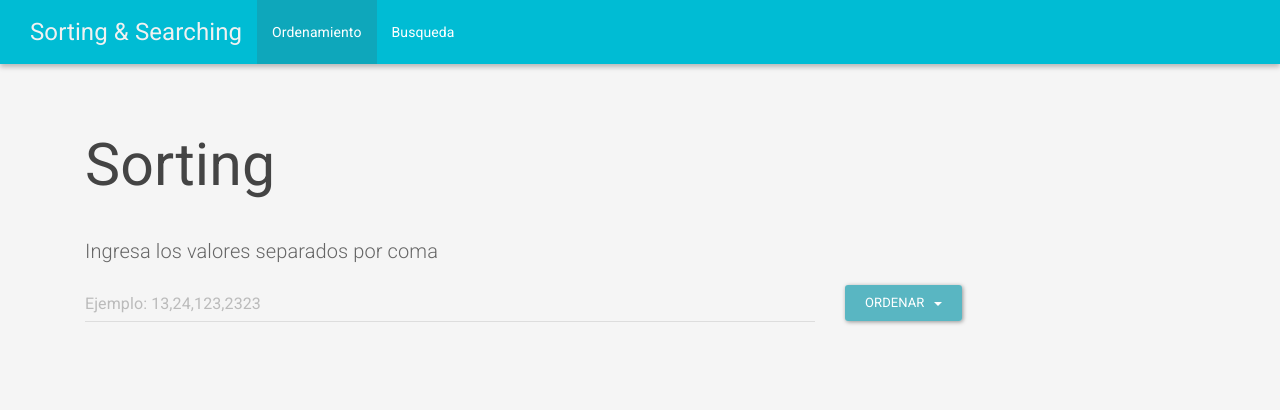
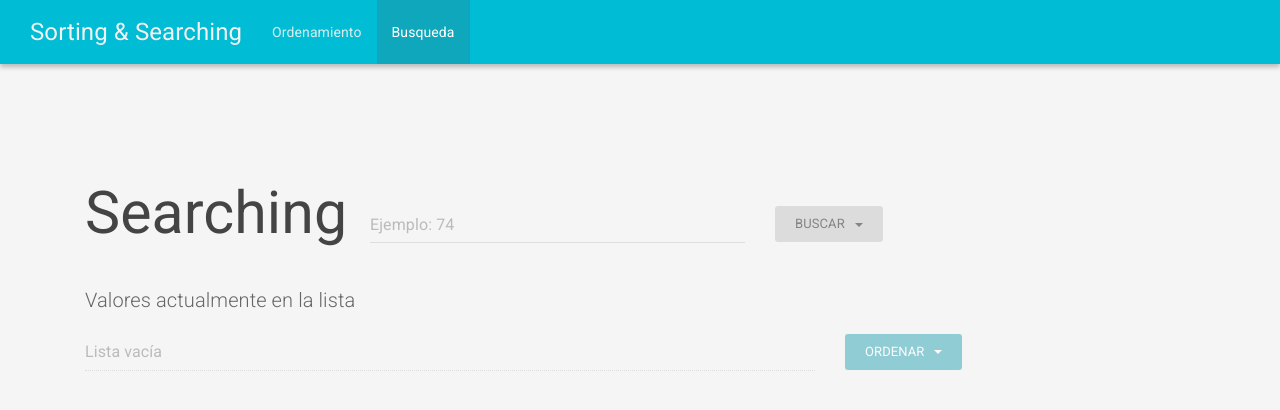
Before and after one commit to mazyvan/OrdenamientoyBusqueda, an Angular app: page / in a window 1280 px wide. Both pictures are taken after a click on the link "Busqueda". Shown: the top 410 px of the page. Built offline with nearby package versions, Linux system fonts and the light colour scheme.

Commit message:
searching page

```diff
--- a/src/app/app.component.html
+++ b/src/app/app.component.html
@@ -1,4 +1,29 @@
-<div class="container">
+<nav class="navbar navbar-inverse navbar-fixed-top">
+  <div class="container-fluid">
+    <div class="navbar-header">
+      <button type="button" class="navbar-toggle collapsed" data-toggle="collapse" data-target="#bs-example-navbar-collapse-1"
+        aria-expanded="false">
+        <span class="sr-only">Toggle navigation</span>
+        <span class="icon-bar"></span>
+        <span class="icon-bar"></span>
+        <span class="icon-bar"></span>
+      </button>
+      <a class="navbar-brand" href="/">Sorting & Searching</a>
+    </div>
+    <div class="collapse navbar-collapse" id="bs-example-navbar-collapse-1">
+      <ul class="nav navbar-nav">
+        <li [class.active]="page == 'sorting'">
+          <a href="#" (click)="setPage('sorting')">Ordenamiento <span *ngIf="page == 'sorting'" class="sr-only">(current)</span></a>
+        </li>
+        <li [class.active]="page == 'searching'">
+          <a href="#" (click)="setPage('searching')">Busqueda <span *ngIf="page == 'searching'" class="sr-only">(current)</span></a>
+        </li>
+      </ul>
+    </div>
+  </div>
+</nav>
+<section class="jumbotron" [ngSwitch]="page">
+  <div class="container" *ngSwitchCase="'sorting'">
     <h1 class="col-xs-12">Sorting</h1>
     <div>
       <form>
@@ -29,7 +54,7 @@
     </div>
     <div class="col-xs-12">
       <br>
-    <button class="btn btn-danger pull-right" (click)="limpiar()" *ngIf="iterations.length > 0" >Borrar Todo</button>
+      <button class="btn btn-danger pull-right" (click)="limpiar()" *ngIf="iterations.length > 0">Borrar Todo</button>
       <table class="table table-striped table-hover" *ngIf="list.length > 0">
         <thead>
           <tr>
@@ -65,3 +90,66 @@
       </table>
     </div>
   </div>
+  <div class="container" *ngSwitchCase="'searching'">
+    <div class="">
+      <div class="col-lg-3">
+        <h1>Searching</h1>
+      </div>
+      <div class="col-lg-6 row">
+        <br><br>
+        <div class="form-group col-sm-9 col-xs-5">
+          <input type="text" class="form-control" placeholder="Ejemplo: 74" [(ngModel)]="wanted" name="wanted">
+        </div>
+        <div class="btn-group col-sm-3 col-xs-7" role="group">
+          <button type="button" id="btn-ordenar" class="btn btn-default dropdown-toggle" [class.disabled]="! list.length > 0" data-toggle="dropdown" aria-haspopup="true"
+            aria-expanded="false">
+            Buscar &nbsp; <span class="caret"></span>
+          </button>
+          <ul class="dropdown-menu">
+            <li><a href="#" (click)="burbuja()">Busqueda Secuencial</a></li>
+            <li><a href="#" (click)="insercion()">Busqueda Binaria</a></li>
+          </ul>
+        </div>
+      </div>
+    </div>
+    <div>
+      <form>
+        <div class="col-xs-12">
+          <br>
+          <p>Valores actualmente en la lista</p>
+        </div>
+        <div class="form-group col-sm-8">
+          <input type="text" class="form-control" placeholder="Lista vacía" [(ngModel)]="data" name="data" disabled>
+        </div>
+        <div class="btn-group col-sm-3" role="group">
+          <button type="button" id="btn-ordenar" class="btn btn-primary disabled dropdown-toggle" data-toggle="dropdown" aria-haspopup="true"
+            aria-expanded="false">
+            Ordenar &nbsp; <span class="caret"></span>
+          </button>
+          <ul class="dropdown-menu">
+            <li><a href="#" (click)="burbuja()">Metodo Burbuja</a></li>
+            <li><a href="#" (click)="insercion()">Metodo Inserción</a></li>
+            <li><a href="#" (click)="seleccion()">Metodo Selección</a></li>
+            <li><a href="#" (click)="mezcla()">Metodo Mezcla</a></li>
+            <li><a href="#" (click)="casilleros()">Metodo Casilleros</a></li>
+            <li><a href="#" (click)="rapido()">Metodo Rápido</a></li>
+            <li><a href="#" (click)="radix()">Metodo Radix</a></li>
+          </ul>
+        </div>
+      </form>
+      <br><br>
+    </div>
+    <div class="col-xs-12">
+      <br>
+      <button class="btn btn-danger pull-right" (click)="limpiar()" *ngIf="iterations.length > 0">Borrar Todo</button>
+      <p *ngIf="list.length > 0">Los valores ordenados son:
+        <span *ngFor="let item of list; let i = index;">
+          <strong *ngIf="i == 0"> [ </strong>
+          <strong>{{ item }}</strong>
+          <strong *ngIf="i < unOrderList.length-1"> , </strong>
+          <strong *ngIf="i == unOrderList.length-1"> ] </strong>
+        </span>
+      </p>
+    </div>
+  </div>
+</section>
--- a/src/app/app.component.ts
+++ b/src/app/app.component.ts
@@ -10,7 +10,12 @@ export class AppComponent {
   public list: number[] = [];
   public unOrderList: number[] = [];
   public iterations: any = [];
+  public page = 'sorting';
   constructor() {
+  }
+
+  setPage(page) {
+    this.page = page;
   }
 
   limpiar() {
--- /dev/null
+++ b/src/app/nav.component.ts
@@ -0,0 +1,15 @@
+import { Component } from '@angular/core';
+
+@Component({
+  selector: 'app-nav',
+  template: `
+
+  `
+})
+export class AppNavComponent {
+  public page = 'sorting';
+
+  constructor() {
+  }
+
+}
--- /dev/null
+++ b/src/assets/js/init.js
@@ -0,0 +1,5 @@
+$(document).ready(function () {
+  $('.navbar-collapse a').click(function () {
+    setTimeout(() => $(".navbar-collapse").collapse('hide') , 100);
+  });
+});
--- a/src/index.html
+++ b/src/index.html
@@ -13,28 +13,8 @@
 </head>
 
 <body>
-  <nav class="navbar navbar-inverse navbar-fixed-top">
-    <div class="container-fluid">
-      <div class="navbar-header">
-        <button type="button" class="navbar-toggle collapsed" data-toggle="collapse" data-target="#bs-example-navbar-collapse-1"
-          aria-expanded="false">
-        <span class="sr-only">Toggle navigation</span>
-        <span class="icon-bar"></span>
-        <span class="icon-bar"></span>
-        <span class="icon-bar"></span>
-      </button>
-        <a class="navbar-brand" href="/">Sorting & Searching</a>
-      </div>
-      <div class="collapse navbar-collapse" id="bs-example-navbar-collapse-1">
-        <ul class="nav navbar-nav">
-          <li class="active"><a href="#">Ordenamiento <span class="sr-only">(current)</span></a></li>
-          <li><a href="#">Busqueda</a></li>
-        </ul>
-      </div>
-    </div>
-  </nav>
-
-  <app-root class="jumbotron">
+  <app-nav></app-nav>
+  <app-root>
     <div class="container">
       <div class="container-loader">
         <div class="loader"></div>
@@ -44,6 +24,7 @@
 
   <script src="assets/js/jquery.min.js?v=1.12.4"></script>
   <script src="assets/js/bootstrap.min.js?v=3.3.7"></script>
+  <script src="assets/js/init.js?v=5"></script>
 </body>
 
 </html>
```
Also changed, not shown: src/app/app.module.ts (+7 -2 lines). Lines whose indentation alone changed are shown as unchanged.
